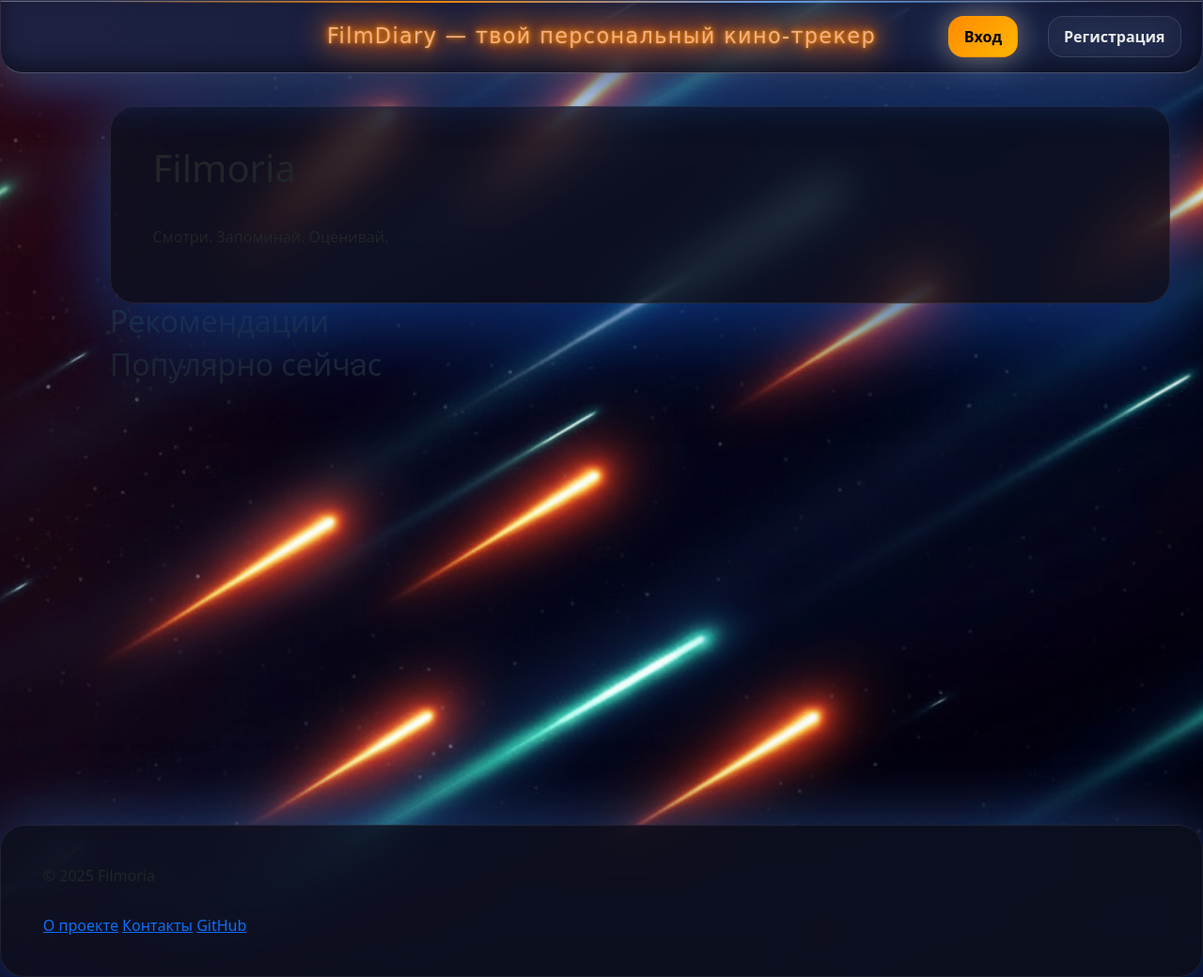
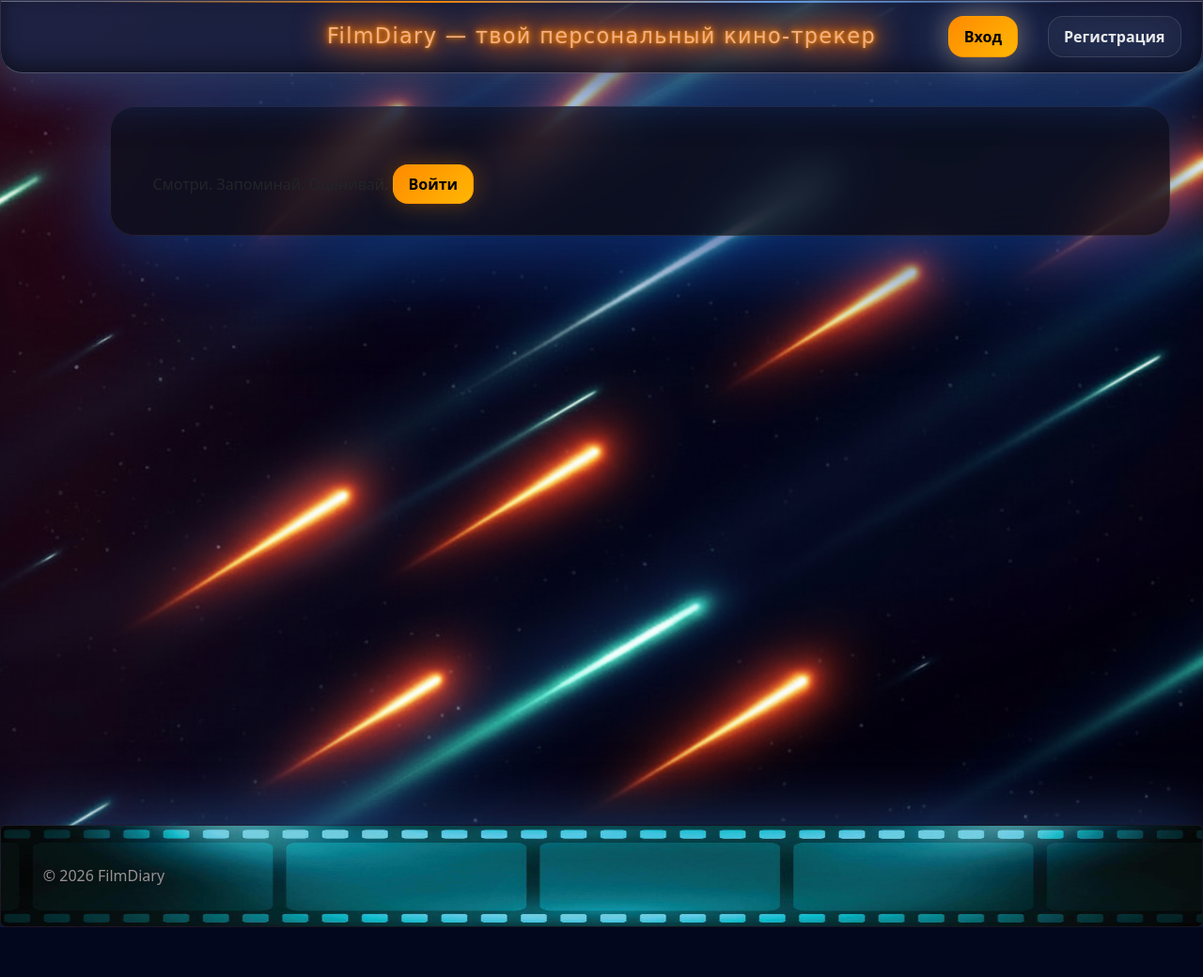
Before and after one commit to nadezhdapopova-spec/FilmDiary, a Django app: template films/templates/films/home.html in a window 1280 px wide. Shown: the whole page at 94% size. After the commit the page ends 987 px from the top, so only its background shows below. Run offline with Django 5.2, Linux system fonts and the light colour scheme; the template is opened without the code that fills it, so the values that code supplies are empty; some libraries are stand-ins or nearby versions.

Commit message:
created style for home page

```diff
--- a/films/templates/films/home.html
+++ b/films/templates/films/home.html
@@ -5,27 +5,92 @@
 
 {% block content %}
 <main class="main-content">
+  <section class="homepage-section">
 
-    <section class="hero glass-card">
-        <h1 class="hero-title">Filmoria</h1>
-        <p class="hero-subtitle">
-            Смотри. Запоминай. Оценивай.
-        </p>
-    </section>
+    {% if user.is_authenticated %}
+      <!-- Рекомендации для меня -->
+      <div class="glass-card movie-section-card">
+        <div class="card-header">
+          <h2 class="card-title">Персональные рекомендации на сегодня</h2>
+          <a href="#" class="auth-btn auth-btn--primary">
+            Смотреть все
+          </a>
+        </div>
 
-    <section class="content-block">
-        <h2 class="block-title">Рекомендации</h2>
-        <div class="film-row">
-            <!-- film cards -->
+        <div class="movie-grid">
+          {% for movie in recs_for_me %}
+            <article class="movie-card">
+              <img src="{{ movie.poster_url }}" alt="{{ movie.title }}" class="movie-poster">
+              <div class="movie-meta">
+                <h3 class="movie-title">{{ movie.title }}</h3>
+                <p class="movie-extra">{{ movie.year }} · {{ movie.runtime }} мин</p>
+              </div>
+            </article>
+          {% endfor %}
         </div>
-    </section>
+      </div>
 
-    <section class="content-block">
-        <h2 class="block-title">Популярно сейчас</h2>
-        <div class="film-row">
-            <!-- film cards -->
+      <!-- Поиск и подборки -->
+      <div class="glass-card movie-section-card">
+        <div class="card-header">
+          <h2 class="card-title">Поиск и подборки</h2>
+          <a href="#" class="auth-btn auth-btn--primary">Искать в подборках</a>
         </div>
-    </section>
+        <!-- Поисковая строка -->
+      </div>
 
+      <!-- Запланировано к просмотру -->
+      <div class="glass-card movie-section-card">
+        <div class="card-header">
+          <h2 class="card-title">Запланированные фильмы</h2>
+          <a href="#" class="auth-btn auth-btn--primary">Открыть список</a>
+        </div>
+
+        <div class="movie-grid">
+          {% for movie in planned_movies %}
+            <article class="movie-card">
+              <img src="{{ movie.poster_url }}" alt="{{ movie.title }}" class="movie-poster">
+              <div class="movie-meta">
+                <h3 class="movie-title">{{ movie.title }}</h3>
+                <p class="movie-extra">План на {{ movie.planned_date }}</p>
+              </div>
+            </article>
+          {% endfor %}
+        </div>
+      </div>
+
+      <!-- Запланировано к просмотру -->
+      <div class="glass-card movie-section-card">
+        <div class="card-header">
+          <h2 class="card-title">Недавно просмотренные</h2>
+          <a href="#" class="auth-btn auth-btn--primary">Открыть список</a>
+        </div>
+
+        <div class="movie-grid">
+          {% for movie in planned_movies %}
+            <article class="movie-card">
+              <img src="{{ movie.poster_url }}" alt="{{ movie.title }}" class="movie-poster">
+              <div class="movie-meta">
+                <h3 class="movie-title">{{ movie.title }}</h3>
+                <p class="movie-extra">Просмотрено: {{ movie.watched_date }}</p>
+              </div>
+            </article>
+          {% endfor %}
+        </div>
+      </div>
+
+    {% else %}
+      <div class="glass-card movie-section-card">
+        <div class="card-header">
+
+        </div>
+        <div class="card-body">
+          Смотри. Запоминай. Оценивай.
+          <a href="#" class="auth-btn auth-btn--primary">Войти</a>
+        </div>
+      </div>
+
+    {% endif %}
+  </section>
 </main>
 {% endblock %}
--- a/films/urls.py
+++ b/films/urls.py
@@ -1,11 +1,11 @@
 from django.urls import path
 
-from films.views import UserListFilmView, FilmDetailView, AddFilmView, DeleteFilmView
+from films.views import UserListFilmView, FilmDetailView, AddFilmView, DeleteFilmView, HomeView
 
 app_name = "films"
 
 urlpatterns = [
-    path("home/", UserListFilmView.as_view(template_name="films/home.html"), name="home"),
+    path("home/", HomeView.as_view(), name="home"),
     path("my_films/", UserListFilmView.as_view(template_name="films/my_films.html"), name="my_films"),
     path("film/<int:tmdb_id>/", FilmDetailView.as_view(), name="film_detail"),
     path("add/", AddFilmView.as_view(), name="add_film"),
--- a/static/css/core/neon.css
+++ /dev/null
@@ -1 +0,0 @@
-/* glow, hover, подсветки */
--- a/static/css/pages/films.css
+++ b/static/css/pages/films.css
@@ -7,3 +7,52 @@
   /*justify-content: center;*/
   background: url("/static/images/profile.png") center / cover no-repeat;
 }
+
+/* контейнер секции */
+.movie-section-card {
+  margin-bottom: 2rem;
+}
+
+/* сетка маленьких карточек */
+.movie-grid {
+  display: grid;
+  grid-template-columns: repeat(auto-fit, minmax(170px, 1fr));
+  gap: 1.4rem;
+}
+
+/* отдельная карточка фильма внутри glass-card */
+.movie-card {
+  display: flex;
+  flex-direction: column;
+  gap: 0.6rem;
+  background: rgba(255,255,255,0.03);
+  border-radius: 18px;
+  padding: 0.8rem;
+  border: 1px solid rgba(255,255,255,0.06);
+}
+
+/* постер */
+.movie-poster {
+  width: 100%;
+  border-radius: 14px;
+  object-fit: cover;
+  aspect-ratio: 2 / 3; /* постер 2:3 */
+}
+
+/* текст под постером */
+.movie-meta {
+  display: flex;
+  flex-direction: column;
+  gap: 0.2rem;
+}
+
+.movie-title {
+  font-size: 0.95rem;
+  font-weight: 700;
+  color: #fff;
+}
+
+.movie-extra {
+  font-size: 0.8rem;
+  color: rgba(255,255,255,0.7);
+}
--- /dev/null
+++ b/static/css/pages/footer.css
@@ -0,0 +1,22 @@
+.app-footer.card {
+    width: auto;
+    padding: 2.6rem 2.8rem;
+    /*border-radius: 26px;*/
+    background:
+        url("/static/images/footer.jpg") 0 0 / 100% 100% no-repeat;
+    backdrop-filter: blur(22px);
+    border: 1px solid rgba(255,255,255,0.08);
+    box-shadow:
+    0 40px 90px rgba(0, 40, 120, 0.6),
+    0 0 80px rgba(96, 165, 250, 0.35);
+
+    display: flex;
+    flex-direction: column;
+    gap: 1.8rem;
+}
+
+.app-footer-title {
+  font-size: 1rem;
+  font-weight: 300;
+  color: #989292;
+}
--- a/static/css/theme.css
+++ b/static/css/theme.css
@@ -5,7 +5,6 @@
 @import "core/forms.css";
 @import "core/glass.css";
 @import "core/nav.css";
-@import "core/neon.css";
 
 @import "components/avatar.css";
 @import "components/card.css";
@@ -23,3 +22,4 @@
 @import "pages/films.css";
 @import "pages/topbar.css";
 @import "pages/side_bar.css";
+@import "pages/footer.css";
--- a/templates/includes/footer.html
+++ b/templates/includes/footer.html
@@ -1,8 +1,10 @@
-<footer class="app-footer glass-card">
-  <span>© 2025 Filmoria</span>
-  <span class="footer-links">
-    <a href="#">О проекте</a>
-    <a href="#">Контакты</a>
-    <a href="#">GitHub</a>
-  </span>
+<footer class="app-footer card">
+  <div class="app-footer-title">
+    <span>© 2026 FilmDiary</span>
+    <span class="footer-links">
+{#    <a href="#">О проекте</a>#}
+{#    <a href="#">Контакты</a>#}
+{#    <a href="#">GitHub</a>#}
+    </span>
+  </div>
 </footer>
```
Also changed, not shown: films/views.py (+13 -1 lines), static/images/footer.jpg (added).
